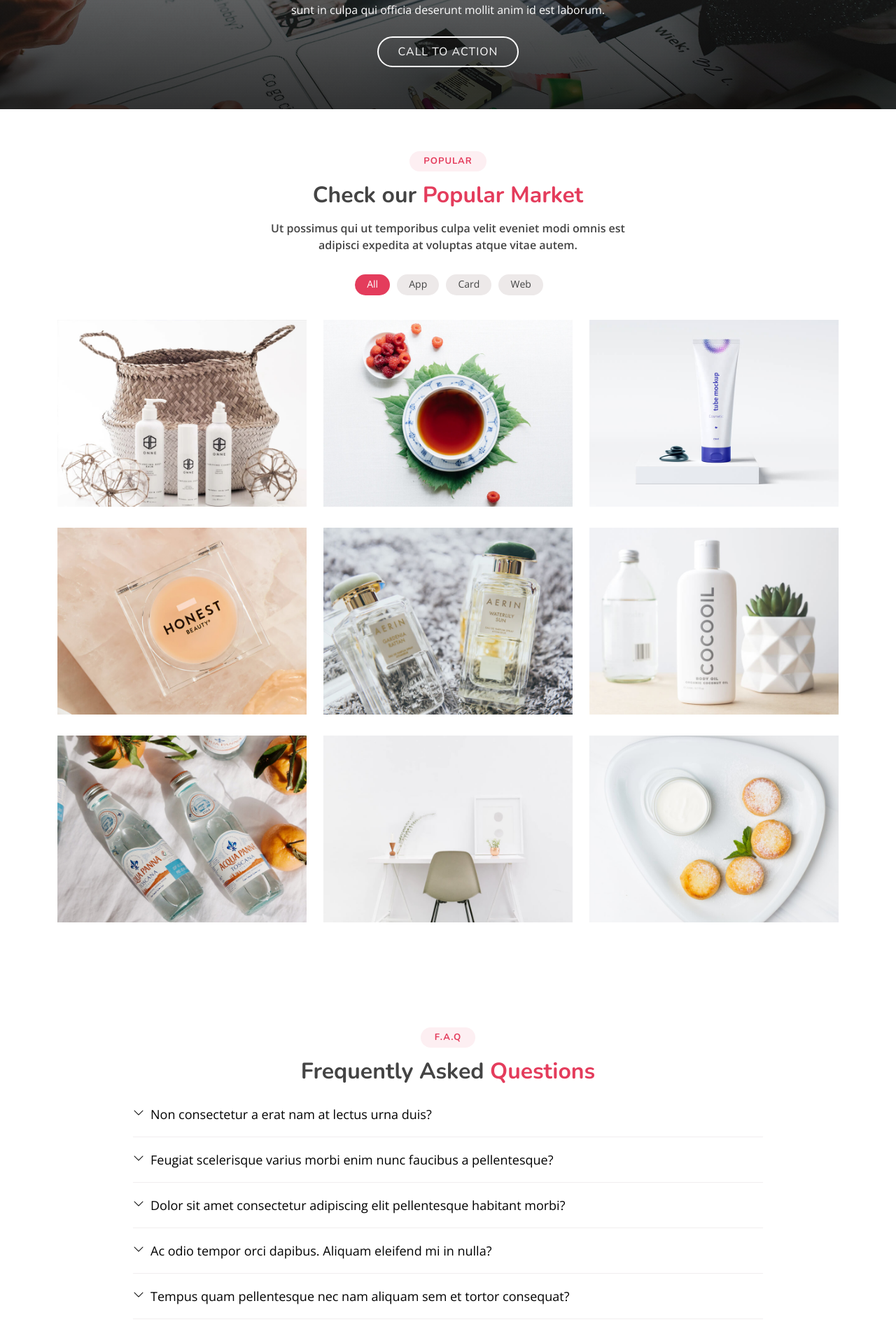
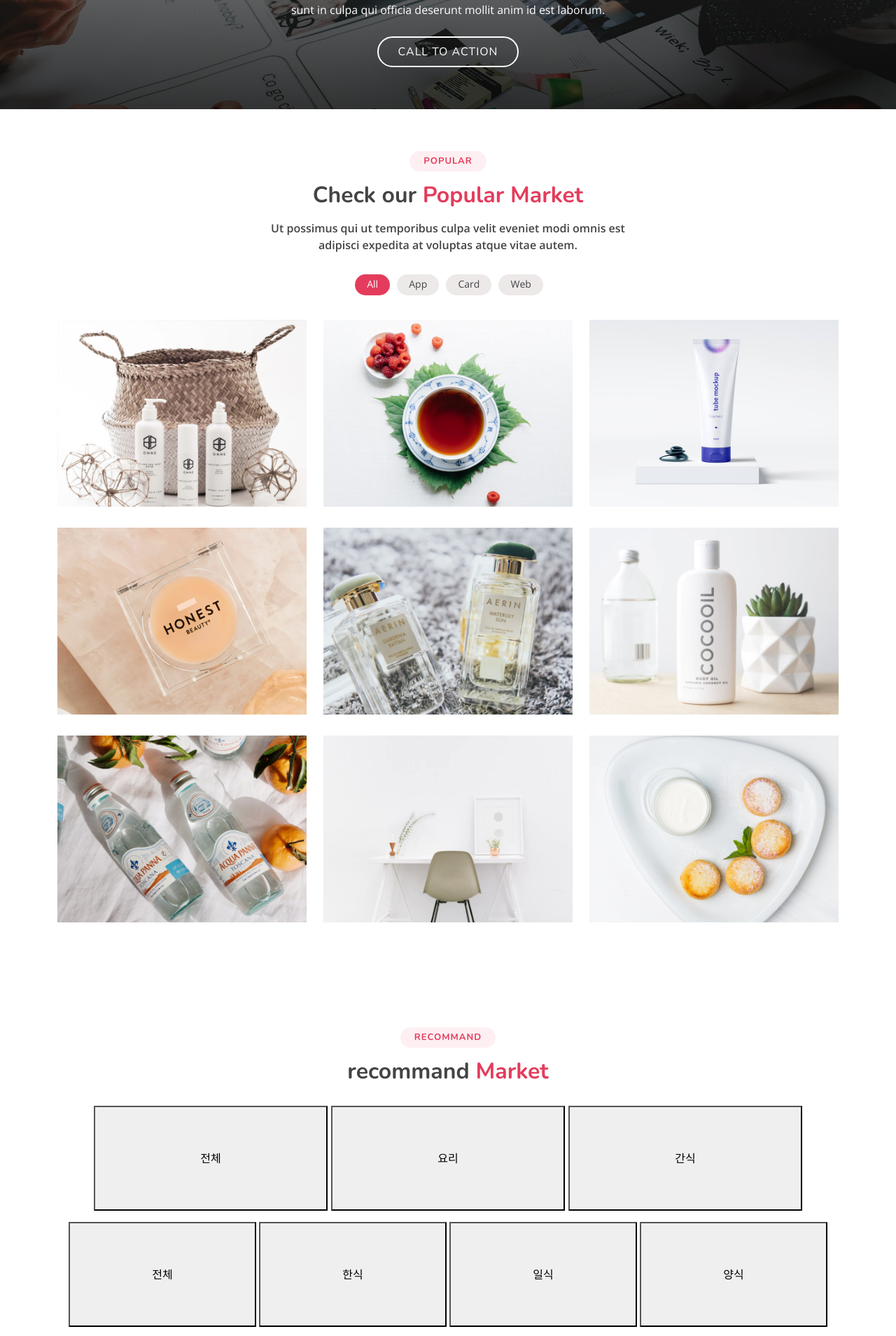
Before and after one commit to iot5project/sawwell-pythonanywhere, a Django app: template templates/home.html in a window 1280 px wide. Shown: the part 1971-3880 px from the top of the page at 70% size. Run offline with Django 4.2, Linux system fonts and the light colour scheme; the template is opened without the code that fills it, so the values that code supplies are empty; some libraries are stand-ins or nearby versions.

Commit message:
UPdate view and recommand html

```diff
--- a/templates/home.html
+++ b/templates/home.html
@@ -50,6 +50,7 @@
         <ul>
           <li><a class="nav-link scrollto active" href="#hero">Home</a></li>
           <li><a class="nav-link scrollto" href="/login">login</a></li>
+          <li><a class="nav-link scrollto" href="/register">register</a></li>
           <li><a class="nav-link scrollto" href="#services">categori</a></li>
           <li><a class="nav-link scrollto " href="#portfolio">popular market</a></li>
           <li><a class="nav-link scrollto" href="#team">recommand market</a></li>
@@ -382,76 +383,6 @@
       </div>
     </section><!-- End Portfolio Section -->
 
-    <!-- ======= F.A.Q Section ======= -->
-    <section id="faq" class="faq">
-      <div class="container">
-
-        <div class="section-title">
-          <h2>F.A.Q</h2>
-          <h3>Frequently Asked <span>Questions</span></h3>
-        </div>
-
-        <ul class="faq-list">
-
-          <li>
-            <div data-bs-toggle="collapse"  class="collapsed question" href="#faq1">Non consectetur a erat nam at lectus urna duis? <i class="bi bi-chevron-down icon-show"></i><i class="bi bi-chevron-up icon-close"></i></div>
-            <div id="faq1" class="collapse" data-bs-parent=".faq-list">
-              <p>
-                Feugiat pretium nibh ipsum consequat. Tempus iaculis urna id volutpat lacus laoreet non curabitur gravida. Venenatis lectus magna fringilla urna porttitor rhoncus dolor purus non.
-              </p>
-            </div>
-          </li>
-
-          <li>
-            <div data-bs-toggle="collapse" href="#faq2" class="collapsed question">Feugiat scelerisque varius morbi enim nunc faucibus a pellentesque? <i class="bi bi-chevron-down icon-show"></i><i class="bi bi-chevron-up icon-close"></i></div>
-            <div id="faq2" class="collapse" data-bs-parent=".faq-list">
-              <p>
-                Dolor sit amet consectetur adipiscing elit pellentesque habitant morbi. Id interdum velit laoreet id donec ultrices. Fringilla phasellus faucibus scelerisque eleifend donec pretium. Est pellentesque elit ullamcorper dignissim. Mauris ultrices eros in cursus turpis massa tincidunt dui.
-              </p>
-            </div>
-          </li>
-
-          <li>
-            <div data-bs-toggle="collapse" href="#faq3" class="collapsed question">Dolor sit amet consectetur adipiscing elit pellentesque habitant morbi? <i class="bi bi-chevron-down icon-show"></i><i class="bi bi-chevron-up icon-close"></i></div>
-            <div id="faq3" class="collapse" data-bs-parent=".faq-list">
-              <p>
-                Eleifend mi in nulla posuere sollicitudin aliquam ultrices sagittis orci. Faucibus pulvinar elementum integer enim. Sem nulla pharetra diam sit amet nisl suscipit. Rutrum tellus pellentesque eu tincidunt. Lectus urna duis convallis convallis tellus. Urna molestie at elementum eu facilisis sed odio morbi quis
-              </p>
-            </div>
-          </li>
-
-          <li>
-            <div data-bs-toggle="collapse" href="#faq4" class="collapsed question">Ac odio tempor orci dapibus. Aliquam eleifend mi in nulla? <i class="bi bi-chevron-down icon-show"></i><i class="bi bi-chevron-up icon-close"></i></div>
-            <div id="faq4" class="collapse" data-bs-parent=".faq-list">
-              <p>
-                Dolor sit amet consectetur adipiscing elit pellentesque habitant morbi. Id interdum velit laoreet id donec ultrices. Fringilla phasellus faucibus scelerisque eleifend donec pretium. Est pellentesque elit ullamcorper dignissim. Mauris ultrices eros in cursus turpis massa tincidunt dui.
-              </p>
-            </div>
-          </li>
-
-          <li>
-            <div data-bs-toggle="collapse" href="#faq5" class="collapsed question">Tempus quam pellentesque nec nam aliquam sem et tortor consequat? <i class="bi bi-chevron-down icon-show"></i><i class="bi bi-chevron-up icon-close"></i></div>
-            <div id="faq5" class="collapse" data-bs-parent=".faq-list">
-              <p>
-                Molestie a iaculis at erat pellentesque adipiscing commodo. Dignissim suspendisse in est ante in. Nunc vel risus commodo viverra maecenas accumsan. Sit amet nisl suscipit adipiscing bibendum est. Purus gravida quis blandit turpis cursus in
-              </p>
-            </div>
-          </li>
-
-          <li>
-            <div data-bs-toggle="collapse" href="#faq6" class="collapsed question">Tortor vitae purus faucibus ornare. Varius vel pharetra vel turpis nunc eget lorem dolor? <i class="bi bi-chevron-down icon-show"></i><i class="bi bi-chevron-up icon-close"></i></div>
-            <div id="faq6" class="collapse" data-bs-parent=".faq-list">
-              <p>
-                Laoreet sit amet cursus sit amet dictum sit amet justo. Mauris vitae ultricies leo integer malesuada nunc vel. Tincidunt eget nullam non nisi est sit amet. Turpis nunc eget lorem dolor sed. Ut venenatis tellus in metus vulputate eu scelerisque. Pellentesque diam volutpat commodo sed egestas egestas fringilla phasellus faucibus. Nibh tellus molestie nunc non blandit massa enim nec.
-              </p>
-            </div>
-          </li>
-
-        </ul>
-
-      </div>
-    </section><!-- End F.A.Q Section -->
-
     <!-- ======= Team Section ======= -->
     <section id="team" class="team">
       <div class="container">
@@ -462,6 +393,33 @@
         </div>
         <div>
             <div class="map_wrap">
+              <form action="forms/contact.php" method="post" role="form" class="php-email-form">
+              <div class="text-center">
+                <p>
+                  <button id="choose_when_all" style="width:30%; height: 150px">전체</button>
+                  <button id="choose_when_cook" style="width:30%; height: 150px">요리</button>
+                  <button id="choose_when_meal" style="width:30%; height: 150px">간식</button>
+                </p>
+                <p>
+                  <button id="choose_menu_all" style="width:24%; height: 150px">전체</button>
+                  <button id="choose_menu_korea" style="width:24%; height: 150px">한식</button>
+                  <button id="choose_menu_japan" style="width: 24%; height: 150px">일식</button>
+                  <button id="choose_menu_america" style="width:24%; height: 150px">양식</button>
+                </p>
+                <p>
+                  <button id="choose_who_all" style="width:24%; height: 150px">전체</button>
+                  <button id="choose_who_alone" style="width:24%; height: 150px">혼자</button>
+                  <button id="choose_who_friend " style="width:24%; height: 150px">친구</button>
+                  <button id="choose_who_familliy " style="width:24%; height: 150px">가족</button>
+                </p>
+              <div id="exampleimgs">
+                <img src="static/assets/img/result.PNG" style="width:100%;height:400px;">
+              </div>
+
+                <button id="choose_when_categori" type="submit" style="width:50%; height:220px;">메뉴 추천 버튼</button>
+              </div>
+
+            </form>
               <div id="exampleimg">
                 <img src="static/assets/img/example/11.PNG" style="width:100%;height:770px;">
               </div>
@@ -473,23 +431,18 @@
     <!-- ======= Contact Section ======= -->
     <section id="contact" class="contact">
       <div class="container">
-
         <div class="section-title">
           <h2>Search</h2>
           <h3>Search <span>Market</span></h3>
         </div>
-
         <div>
             <div class="map_wrap">
               <div id="map" style="width:100%;height:270px;"></div>
-               <div class="hAddr">
-                <span id="centerAddr"></span>
-               </div>
-<!--          <iframe style="border:0; width: 100%; height: 270px;" src="https://www.google.com/maps/embed?pb=!1m14!1m8!1m3!1d12097.433213460943!2d-74.0062269!3d40.7101282!3m2!1i1024!2i768!4f13.1!3m3!1m2!1s0x0%3A0xb89d1fe6bc499443!2sDowntown+Conference+Center!5e0!3m2!1smk!2sbg!4v1539943755621" frameborder="0" allowfullscreen></iframe>-->
-        </div>
-
+             <div class="hAddr">
+              <span id="centerAddr"></span>
+             </div>
+          </div>
         <div class="row mt-5">
-
           <div class="col-lg-4">
             <div class="info">
               <div class="address">
@@ -497,26 +450,17 @@
                 <h4>Location:</h4>
                 <p>A108 Adam Street, New York, NY 535022</p>
               </div>
-
             </div>
-
           </div>
-
           <div class="col-lg-8 mt-5 mt-lg-0">
-
             <form action="forms/contact.php" method="post" role="form" class="php-email-form">
               <div class="form-group mt-3">
                 <input type="text" class="form-control" name="subject" id="id" placeholder="Id" required>
               </div>
-
               <div class="text-center"><button type="submit">Search</button></div>
-
             </form>
-
           </div>
-
         </div>
-
       </div>
       </div>
     </section><!-- End Contact Section -->
@@ -525,11 +469,9 @@
 
   <!-- ======= Footer ======= -->
   <footer id="footer">
-
     <div class="footer-top">
       <div class="container">
         <div class="row">
-
           <div class="col-lg-3 col-md-6 footer-contact">
             <h3>Tempo</h3>
             <p>
@@ -540,7 +482,6 @@
               <strong>Email:</strong> info@example.com<br>
             </p>
           </div>
-
           <div class="col-lg-2 col-md-6 footer-links">
             <h4>Useful Links</h4>
             <ul>
@@ -551,7 +492,6 @@
               <li><i class="bx bx-chevron-right"></i> <a href="#">Privacy policy</a></li>
             </ul>
           </div>
-
           <div class="col-lg-3 col-md-6 footer-links">
             <h4>Our Services</h4>
             <ul>
--- a/web/views.py
+++ b/web/views.py
@@ -13,3 +13,7 @@ class MyView(View):
     @request_mapping('/login')
     def login(self, request):
         return render(request, 'logins.html')
+
+    @request_mapping('/reguster')
+    def register(self, request):
+        return render(request, 'register.html')
```
Also changed, not shown: templates/logins.html (+5 -2 lines), web/admin.py (+13 -8 lines), web/views_market.py (added, +15 -0 lines), static/assets/img/result.PNG (added), web/migrations/0001_initial.py (added).
